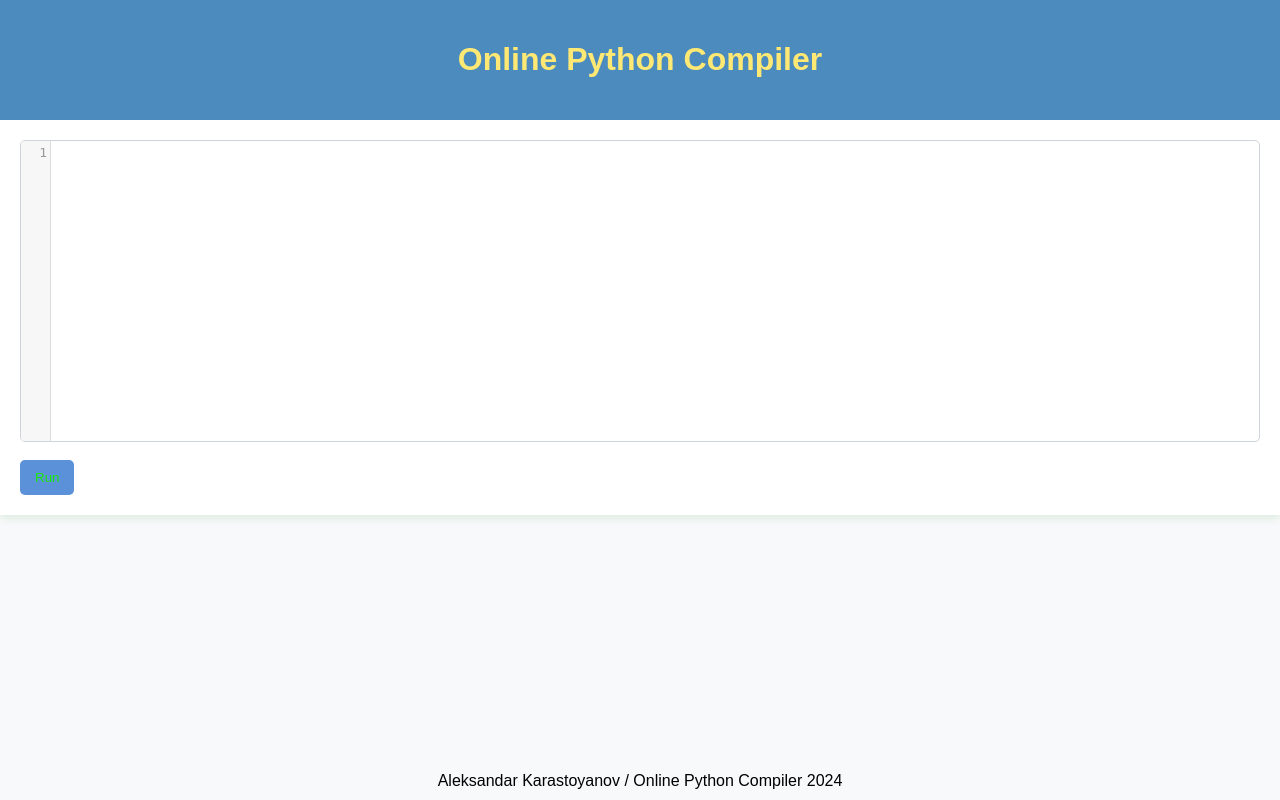
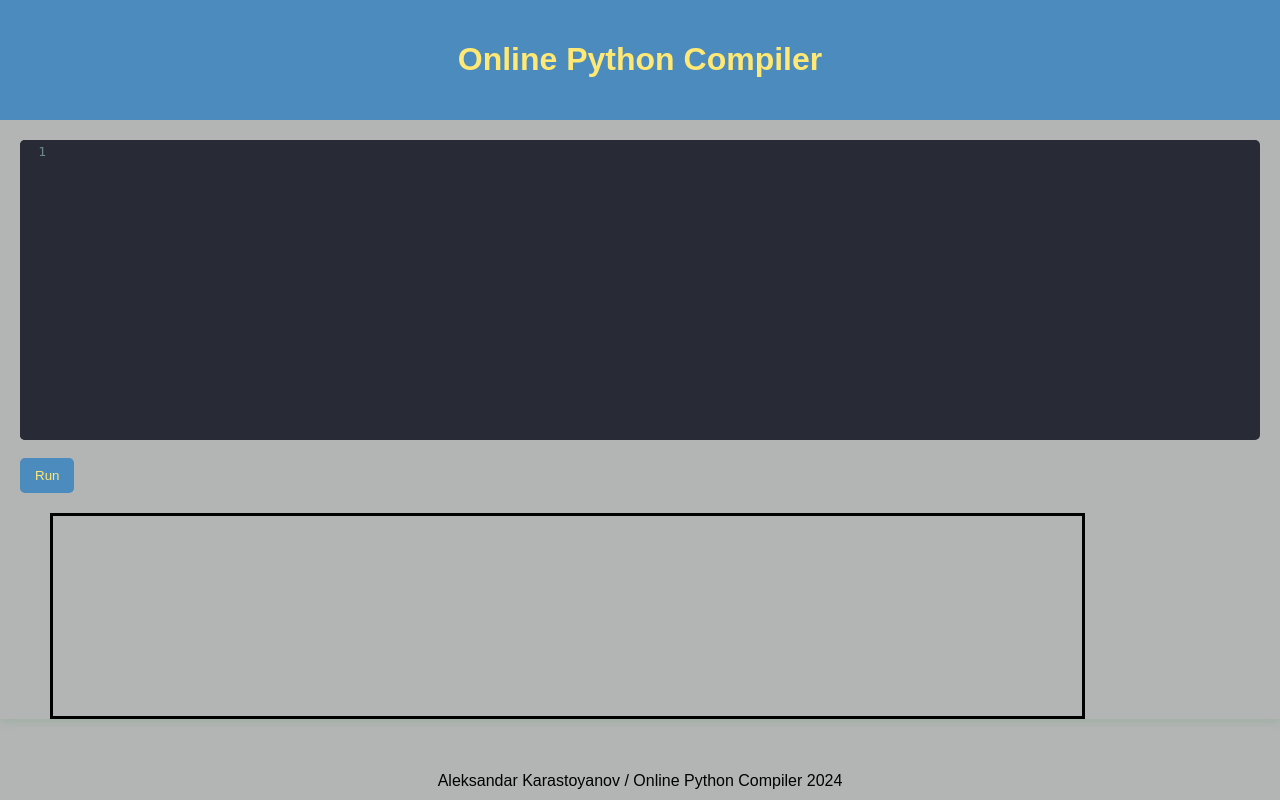
Before and after one commit to karastoyanov/python-online-interpreter, a Flask app: page / in a window 1280 px wide. Run offline with Flask 3, Linux system fonts and the light colour scheme; some libraries are stand-ins or nearby versions; some web fonts are replaced.

Commit message:
UI redesign

```diff
--- a/app.py
+++ b/app.py
@@ -21,4 +21,4 @@ def compile():
 
 if __name__ == '__main__':
     app.config["TEMPLATES_AUTO_RELOAD"] = True
-    app.run(debug=True, host = '0.0.0.0', port = '5001')
+    app.run(debug=True, host = '0.0.0.0', port = '5000')
--- a/static/compileCode.js
+++ b/static/compileCode.js
@@ -4,7 +4,7 @@
 var editor = CodeMirror(document.getElementById('codeMirror'), {
     mode: 'python',
     lineNumbers: true,
-    theme: 'material-darker', // You can choose a different theme
+    theme: 'dracula', // You can choose a different theme
 });
 
 // Get the value of CodeMirror editor when running the code
--- a/static/style.css
+++ b/static/styles.css
@@ -4,7 +4,7 @@
 
 body {
     font-family: 'M PLUS Code Latin', 'Arial', sans-serif;
-    background-color: #f8f9fa;
+    background-color: #b3b5b5;
     margin: 0;
     padding: 0;
     display: flex;
@@ -15,15 +15,6 @@ body {
 
 }
 
-.container {
-    background-color: #ffffff;
-    border-radius: 0px;
-    box-shadow: 0 4px 8px rgba(3, 142, 33, 0.1);
-    overflow: hidden;
-    width: 100%;
-    /* height: 100%; */
-}
-
 .header {
     font-family: 'M PLUS Code Latin', 'Arial', sans-serif;
     background-color: #4B8BBE;
@@ -32,8 +23,29 @@ body {
     text-align: center;
 }
 
+
+.container {
+    background-color: #b3b5b5;
+    border-radius: 0px;
+    box-shadow: 0 4px 8px rgba(3, 142, 33, 0.1);
+    overflow: hidden;
+    width: 100%;
+    /* height: 100%; */
+}
+
+
 .code-container {
     padding: 20px;
+    border-radius: 0px;
+
+}
+
+.output-field {
+    margin-left: 50px;
+    border: solid #000000;
+    width: 80%;
+    height: 200px;
+    padding-left: 5px;
 }
 
 textarea {
@@ -45,11 +57,12 @@ textarea {
     border: 1px solid #ced4da;
     border-radius: 5px;
     margin-bottom: 10px;
+    margin-left: 20px;
 }
 
 button {
-    background-color: #0256c5a5;
-    color: #1be908;
+    background-color: #4B8BBE;
+    color: #FFE873;
     padding: 10px 15px;
     border: none;
     border-radius: 5px;
@@ -79,3 +92,9 @@ button:hover {
     border: 1px solid #ced4da;
     border-radius: 5px;
 }
+
+.CodeMirror-focused {
+    height: auto;
+    border: 1px solid #000000;
+    border-radius: 5px;
+}
--- a/templates/index.html
+++ b/templates/index.html
@@ -4,8 +4,19 @@
     <meta charset="UTF-8">
     <meta name="viewport" content="width=device-width, initial-scale=1.0">
     <title>Online Python Compiler</title>
-    <link rel="stylesheet" type="text/css" href="{{ url_for('static', filename='style.css') }}">
-    <link rel="stylesheet" href="https://cdnjs.cloudflare.com/ajax/libs/prism/1.24.1/themes/prism.min.css">
+    <link rel="stylesheet" type="text/css" href="{{ url_for('static', filename='styles.css') }}">
+
+    <!-- Include CodeMirror CSS -->
+    <link rel="stylesheet" href="https://cdnjs.cloudflare.com/ajax/libs/codemirror/5.62.0/codemirror.min.css">
+
+    <!-- Include CodeMirror theme (optional) -->
+    <link rel="stylesheet" href="https://cdnjs.cloudflare.com/ajax/libs/codemirror/5.62.0/theme/dracula.min.css">
+
+    <!-- Include CodeMirror JavaScript -->
+    <script src="https://cdnjs.cloudflare.com/ajax/libs/codemirror/5.62.0/codemirror.min.js"></script>
+
+    <!-- Include CodeMirror mode (e.g., Python) -->
+    <script src="https://cdnjs.cloudflare.com/ajax/libs/codemirror/5.62.0/mode/python/python.min.js"></script>
 
 
 </head>
@@ -23,11 +34,7 @@
             <button onclick="compileCode()">Run</button>
         </div>
 
-        <div id="output"></div>
-
-
-
-
+        <div class='output-field'id="output"></div>
 
     </div>
 
@@ -35,14 +42,8 @@
         Aleksandar Karastoyanov / Online Python Compiler 2024
     </div>
 
+    <script src="{{ url_for('static', filename='compileCode.js') }}"></script>
 
-
-    <script src="https://cdnjs.cloudflare.com/ajax/libs/prism/1.24.1/prism.min.js"></script>
-    <script src="https://cdnjs.cloudflare.com/ajax/libs/prism/1.24.1/components/prism-python.min.js"></script>
-    <link rel="stylesheet" href="https://cdnjs.cloudflare.com/ajax/libs/codemirror/5.63.1/codemirror.min.css">
-    <script src="https://cdnjs.cloudflare.com/ajax/libs/codemirror/5.63.1/codemirror.min.js"></script>
-    <script src="https://cdnjs.cloudflare.com/ajax/libs/codemirror/5.63.1/mode/python/python.min.js"></script>
-    <script src="{{ url_for('static', filename='compileCode.js') }}"></script>
 
 </body>
 </html>
```
Also changed, not shown: static/script.js (added, +24 -0 lines), static/updateLineNumbers.js (deleted, +0 -14 lines), static/images/kisspng-professional-python-programmer-computer-programmin-python-logo-download-5b47725c1cc0d6.3474912915314089881178.jpg (added).
